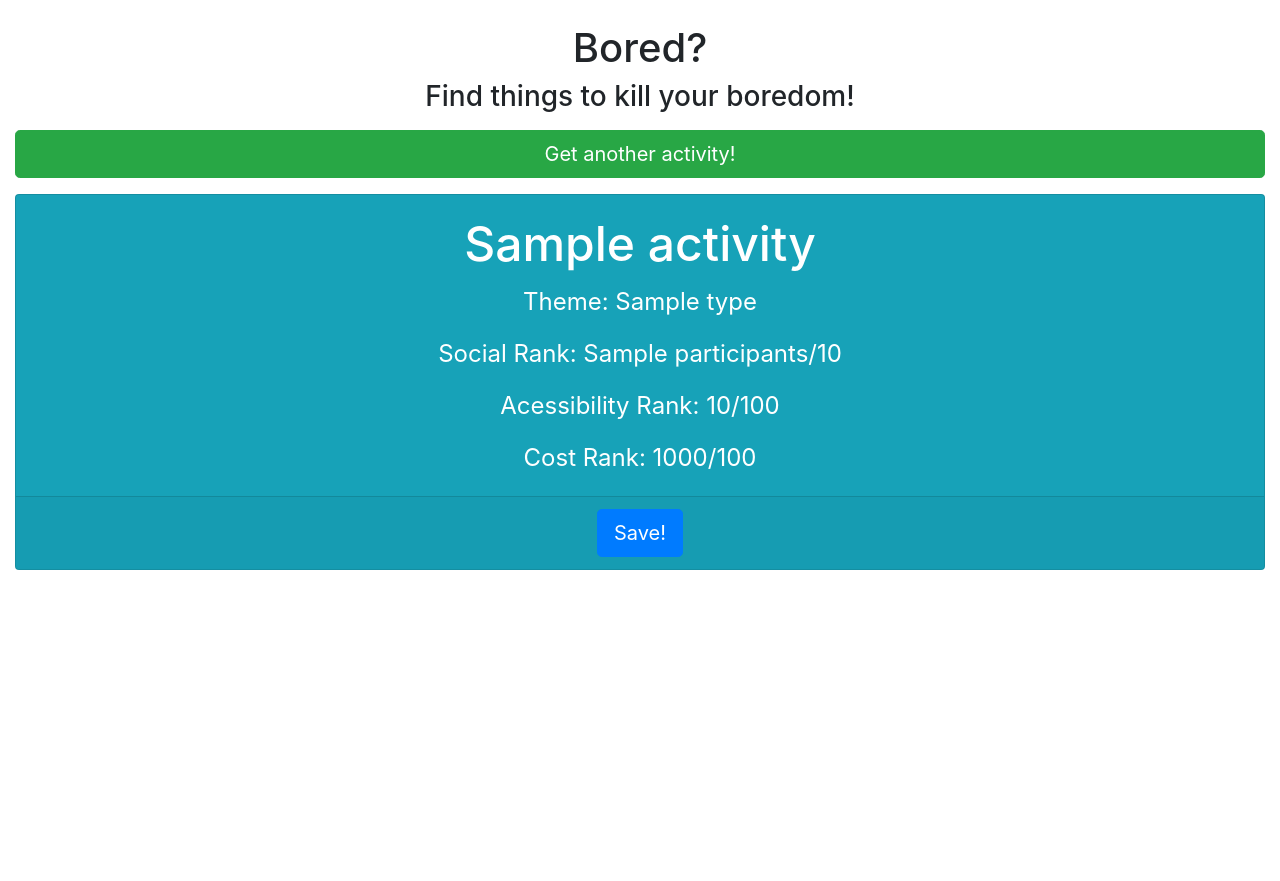
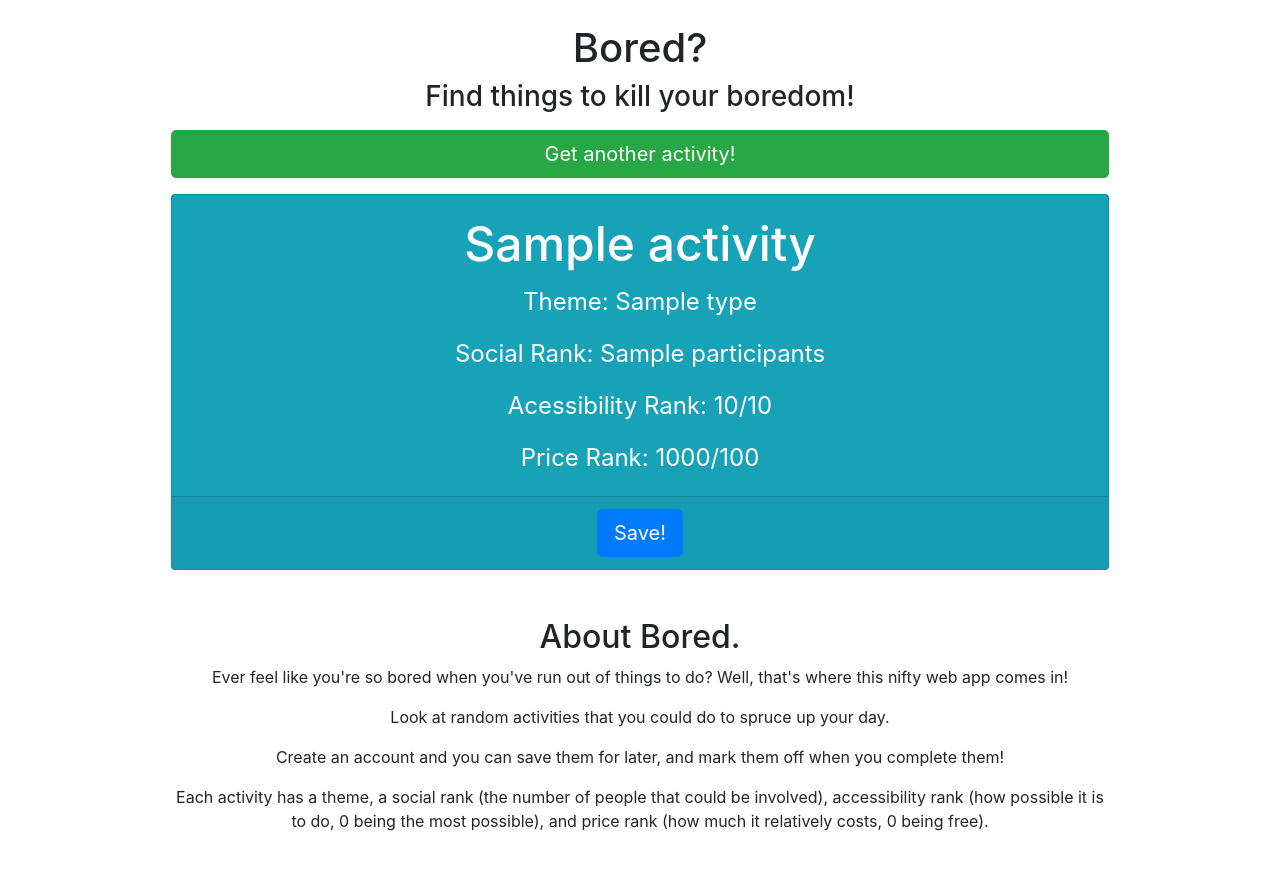
Before and after one commit to jsaji/bored-web-app, a Flask app: page / in a window 1280 px wide. Shown: the part 56-937 px from the top of the page. Before the commit the page ends 626 px from the top, so only its background shows below. Run offline with Flask 2, Linux system fonts and the light colour scheme; tables that the repository leaves empty hold one stand-in row (values such as "Sample post"); a database or web service that is not in the repository returns one stand-in record (values such as "Sample title"); data that the repository does not hold is empty; parts of the project's set-up code (start-up, migrations or seed data) failed here and were passed over; some libraries are stand-ins or nearby versions.

Commit message:
Visual updates

```diff
--- a/bored_app/app.py
+++ b/bored_app/app.py
@@ -1,4 +1,3 @@
-
 """
 app.py
 - provides the endpoints for consuming and producing
@@ -11,6 +10,7 @@ from .models import Activity, User, UserActivity, db
 from sqlalchemy import exc
 from flask_session import Session
 
+# Intialises the app
 web_app = Flask(__name__)
 web_app.config.from_object('bored_app.config.BaseConfig')
 db.init_app(web_app)
@@ -20,109 +20,144 @@ BASE_URL = 'https://www.boredapi.com/api/activity'
 @web_app.route("/")
 def index():
     """ Home page """
-    title = "Bored?"
-    subtitle = "Find things to kill your boredom!"
-    if session.get('temp_activity_id'):
-        temp_activity_id = session['temp_activity_id']
-        session.pop('temp_activity_id', None)
-        r = requests.get(BASE_URL, params={'key':temp_activity_id})
-    else:
-        r = requests.get(BASE_URL)
-    activity_data = map_activity_model(r.json())
-    activity_data['activity_type'] = activity_data['activity_type'].capitalize()
-    activity_data['accessibility'] = int(round(activity_data['accessibility'] * 10))
-    activity_data['price'] = int(round(activity_data['price'] * 100))
-    activity = Activity(**activity_data)
-    if session.get('user_id'):
-        user_id = session['user_id']
-    else:
-        user_id = None
-    return render_template("index.html", activity=activity, user_id=user_id, title=title, subtitle=subtitle)
-
+    try:
+        # Sets title and subtitle to be used on the page
+        title = "Bored?"
+        subtitle = "Find things to kill your boredom!"
+        if session.get('temp_activity_id'):
+            # If there was an activity id in storage, get this specific one
+            # (e.g. finding one, then having to log in will keep the activity first seen)
+            temp_activity_id = session['temp_activity_id']
+            session.pop('temp_activity_id', None)
+            r = requests.get(BASE_URL, params={'key':temp_activity_id})
+        else:
+            # Else get a random activity
+            r = requests.get(BASE_URL)
+        # Maps returned data to the fields of the Activity model we use (for consistency)
+        activity_data = map_activity_model(r.json())
+        activity_data['activity_type'] = activity_data['activity_type'].capitalize()
+        activity_data['accessibility'] = int(round(activity_data['accessibility'] * 10))
+        activity_data['price'] = int(round(activity_data['price'] * 100))
+        # Returns template
+        return render_template("index.html", activity=activity_data, title=title, subtitle=subtitle)
+    except Exception as e:
+        # If an error occurs, returns an error page
+        return error(e.args)
 
 @web_app.route("/register", methods=['GET', 'POST'])
 def register():
     """ Register page for new users """
-    if request.method == 'GET':
-        return render_template("register.html", title="Register")
+    error_msgs = []
+    email = ''
+    try:
+        # If GETting the page, return it
+        if request.method == 'GET':
+            return render_template("register.html", title="Register")
 
-    try:
+        # We're here if it's a POST request
+        # Gets POST form data and checks email and password fields
+        # If there are any issues, return register page with error messages
         data = request.form
-        user = User(**data)
-        db.session.add(user)
-        db.session.commit()
-        session['logged_in'] = True
-        session['user_id'] = user.user_id
-        session['email'] = data['email']
-        return index()
+        if not data.get("email"):
+            error_msgs.append("Please enter an email.")
+        else:
+            email = data['email']
+        if data.get("password"):
+            password = data['password']
+            if len(password) < 6:
+                error_msgs.append("Password must have at least 8 characters.")
+            if not data.get('confirm_password'):
+                error_msgs.append("Please confirm password.")
+            elif data['confirm_password'] != password:
+                error_msgs.append("Passwords do not match.")
+        else:
+            error_msgs.append("Please enter a password.")
+        # If there are no errors, create the user, log them in and return to home page
+        if not len(error_msgs):
+            user = User(email=email, password=password)
+            db.session.add(user)
+            db.session.commit()
+            session['logged_in'] = True
+            session['user_id'] = user.user_id
+            session['email'] = data['email']
+            return index()
     except exc.SQLAlchemyError as e:
+        # In case of a DB error, roll it back
         db.session.rollback()
-        return register()
+    except Exception as e:
+        # If an error occurs, returns an error page
+        return error(e.args)
+    # This point is reached if there are issues with email or password
+    return render_template("register.html", title="Register", error_msgs=error_msgs, email=email)
 
 
 @web_app.route("/login", methods=['GET', 'POST'])
 def login():
     """ Login page for existing users """
-    if request.method == 'GET':
-        return render_template("login.html", email='', title="Login")
-    else:
+    try:
+        error_msgs = []
+        # If GETting the page, return it
+        if request.method == 'GET':
+            return render_template("login.html", title="Login")
+
+        # We're here if it's a POST request
+        # Gets POST form data and authenticates email/password combination
         data = request.form
-        valid_user = User.authenticate(**data)
+        user = User.authenticate(**data)
 
-        if not valid_user:
-            email = ''
-            if data.get('email'): email = data['email']
-            return render_template("login.html", email=email)
-
-        user = User.query.filter_by(email=data['email']).first()
-        session['logged_in'] = True
-        session['user_id'] = user.user_id
-        session['email'] = data['email']
-        return index()
+        # If they're a valid user, store useful information in the session
+        if user:
+            session['logged_in'] = True
+            session['user_id'] = user.user_id
+            session['email'] = data['email']
+            return index()
+        # Return page with error message (and value of email field so it doesn't have to be retyped)
+        error_msgs.append("The email or password is incorrect.")
+        email = data['email'] if data.get('email') else ''
+        return render_template("login.html", email=email, title="Login", error_msgs=error_msgs)
+    except Exception as e:
+        # If an error occurs, returns an error page
+        return error(e.args)
 
 @web_app.route("/logout", methods=['GET'])
 def logout():
-    session.pop('logged_in', None)
-    session.pop('email', None)
-    session.pop('user_id', None)
-    session.pop('temp_activity_id', None)
-    return index()
-
-@web_app.route("/profile", methods=['GET'])
-def profile():
-    """ Profile page for existing users to view their details """
-    if session.get('user_id') and session.get('logged_in'):
-        user = User.query.get(session['user_id'])
-        return render_template("profile.html", user=user, title="My Profile")
-    return login()
-
-
-@web_app.route("/profile/edit", methods=['GET', 'POST'])
-def edit_profile():
-    """ Profile page for existing users to edit their details """
-    return "<h1> coming soon </h1>"
-
+    try:
+        # Remove any session data that was stored
+        session.pop('logged_in', None)
+        session.pop('email', None)
+        session.pop('user_id', None)
+        session.pop('temp_activity_id', None)
+        return index()
+    except Exception as e:
+        # If an error occurs, returns an error page
+        return error(e.args)
 
 @web_app.route("/activity_list", methods=['GET', 'POST'])
 def activity_list():
     """ Activity list page for users to see the activities they have saved """
-    if session.get('user_id'):
-        title = "Saved Activities"
-        subtitle = "Add more things to your list and complete them"
-        user_id = session['user_id']
-        results = db.session.query(User, UserActivity, Activity).\
-                    filter(User.user_id==UserActivity.user_id).\
-                    filter(UserActivity.activity_id==Activity.activity_id).\
-                    filter(User.user_id==user_id).\
-                    all()
-        activities = []
-        user_activities = []
-        for u, ua, a in results:
-            user_activities.append(ua.to_dict())
-            activities.append(a.to_dict())
-            print(ua.to_dict())
-        return render_template('activity_list.html', activities=activities, user_activities=user_activities, title=title, subtitle=subtitle)
-
+    try:
+        if session.get('user_id'):
+            # If user is logged in, get any saved activities they may have
+            title = "Saved Activities"
+            subtitle = "Add more things to your list and complete them"
+            user_id = session['user_id']
+            results = db.session.query(User, UserActivity, Activity).\
+                        filter(User.user_id==UserActivity.user_id).\
+                        filter(UserActivity.activity_id==Activity.activity_id).\
+                        filter(User.user_id==user_id).\
+                        all()
+            activities = []
+            user_activities = []
+            # Iterates over the set of tuples returned
+            for u, ua, a in results:
+                user_activities.append(ua.to_dict())
+                activities.append(a.to_dict())
+            # Returns page filled with saved activities
+            return render_template('activity_list.html', activities=activities, user_activities=user_activities, title=title, subtitle=subtitle)
+    except Exception as e:
+        # If an error occurs, returns an error page
+        return error(e.args)
+    # This point is reached if user attempts to reach page but is not logged in
     return login()
 
 
@@ -130,14 +165,17 @@ def activity_list():
 def add_activity():
     """ Add activity to user's list of saved activities """
     try:
+        # Gets form data and checks for activity_id
         data = request.form
         if data.get('activity_id'):
-            session['temp_activity_id'] = data['activity_id']
+            # If user is logged in, check if they already have saved this activity
             if session.get('user_id'):
                 user_activity = UserActivity.query.filter_by(activity_id=data['activity_id'], user_id=session['user_id']).first()
+                # If it hasn't already been saved, save it
                 if user_activity is None:
                     user_activity = UserActivity(activity_id=data['activity_id'], user_id=session['user_id'])
                     activity = Activity.query.get(data['activity_id'])
+                    # If the relevant activity does not exist in the DB, create it too
                     if activity is None:
                         activity = Activity(**data)
                         db.session.add(activity)
@@ -145,13 +183,16 @@ def add_activity():
                     db.session.add(user_activity)
                     db.session.commit()
             else:
-                session['temp_activity_id'] = activity.activity_id
+                # If not logged in, store the id of the current activity and redirect to login
+                session['temp_activity_id'] = data['activity_id']
                 return login()
     except exc.SQLAlchemyError as e:
+        # In case of a DB error, roll it back
         db.session.rollback()
-        print(e.args)
     except Exception as e:
-        print(e.args)
+        # If an error occurs, returns an error page
+        return error(e.args)
+    # Go back to home page
     return index()
 
 
@@ -159,41 +200,51 @@ def add_activity():
 def remove_activity():
     """ Remove activity from user's list of saved activities """
     try:
+        # Gets form data and checks for user_activity_id
         data = request.form
         if data.get('user_activity_id'):
+            # Checks if it exists in the DB and deletes it if it does exist
             user_activity = UserActivity.query.get(data['user_activity_id'])
             if user_activity is not None:
-                print(user_activity.to_dict())
                 db.session.delete(user_activity)
                 db.session.commit()
     except exc.SQLAlchemyError as e:
+        # In case of a DB error, roll it back
         db.session.rollback()
-        print(e.args)
     except Exception as e:
-        print(e.args)
-
+        # If an error occurs, returns an error page
+        return error(e.args)
+    # Go back to activity list page
     return activity_list()
 
 
 @web_app.route("/activity_list/complete", methods=['POST'])
 def complete_activity():
-    """ Complete an activity on user's list of saved activities """
+    """ Complete/uncomplete an activity on user's list of saved activities """
     try:
+        # Gets form data and checks for user_activity_id
         data = request.form
         if data.get('user_activity_id'):
             user_activity = UserActivity.query.get(data['user_activity_id'])
+            # Checks if it exists in the DB, and inverts the is_completed flag
             if user_activity is not None:
                 user_activity.is_completed = not user_activity.is_completed
                 db.session.commit()
     except exc.SQLAlchemyError as e:
+        # In case of a DB error, roll it back
         db.session.rollback()
-        print(e.args)
     except Exception as e:
-        print(e.args)
-
+        # If an error occurs, returns an error page
+        return error(e.args)
+    # Go back to activity list page
     return activity_list()
 
+def error(error_msg):
+    """ Returns an error page """
+    return render_template('error.html', error=error_msg, title="ERROR")
+
 def map_activity_model(raw_activity):
+    """ Maps request data to the fields defined for the Activity model """
     return {
         'activity_id': raw_activity['key'],
         'description': raw_activity['activity'],
--- a/bored_app/config.py
+++ b/bored_app/config.py
@@ -5,9 +5,7 @@
 import os
 
 class BaseConfig(object):
-    f = open('bored_app/DB_LINK.txt', 'r')
-    db_link = f.read() #os.environ["DB_LINK"]
-    f.close()
+    db_link = os.environ["DB_LINK"]
     DEBUG = True
     SQLALCHEMY_DATABASE_URI = db_link
     SQLALCHEMY_TRACK_MODIFICATIONS = False
--- a/bored_app/templates/header.html
+++ b/bored_app/templates/header.html
@@ -16,7 +16,10 @@
             <a class="navbar-brand" href="{{ url_for('index') }}">Bored.</a>
 
             <div class="collapse navbar-collapse" id="navbarColor01">
-              <ul class="navbar-nav mr-auto">
+              <ul class="navbar-nav ml-auto text-white">
+                {% if session.get('email') %}
+                  <li>Logged in as: <strong>{{session['email']}}</strong> </li>
+                {% endif %}
               </ul>
 
                 {% if session.get('logged_in') %}
--- a/bored_app/templates/index.html
+++ b/bored_app/templates/index.html
@@ -3,25 +3,25 @@
 
 <div id="randomactivity">
     <div class="container-fluid text-center">
-        <form action="{{ url_for('index') }}" method="GET">
-            <button type="submit" class="btn btn-success btn-lg btn-block mb-3">Get another activity!</button>
+        <form action="{{ url_for('index') }}" method="GET" class="">
+            <button type="submit" class="btn w-75 mx-auto btn-success btn-lg btn-block mb-3">Get another activity!</button>
         </form>
         <form action="{{ url_for('add_activity') }}" method="POST">
-            <input hidden type="number" value="{{ activity.activity_id }}" name='activity_id'>
-            <input hidden type="text" value="{{ activity.description }}" name='description'>
-            <input hidden type="text" value="{{ activity.activity_type }}" name='activity_type'>
-            <input hidden type="number" value="{{ activity.participants }}" name='participants'>
-            <input hidden type="number" value="{{ activity.accessibility }}" name='accessibility'>
-            <input hidden type="number" value="{{ activity.price }}" name='price'>
-            <input hidden type="text" value="{{ activity.link }}" name='link'>
+            <input hidden type="number" value="{{ activity['activity_id'] }}" name='activity_id'>
+            <input hidden type="text" value="{{ activity['description'] }}" name='description'>
+            <input hidden type="text" value="{{ activity['activity_type'] }}" name='activity_type'>
+            <input hidden type="number" value="{{ activity['participants'] }}" name='participants'>
+            <input hidden type="number" value="{{ activity['accessibility'] }}" name='accessibility'>
+            <input hidden type="number" value="{{ activity['price'] }}" name='price'>
+            <input hidden type="text" value="{{ activity['link'] }}" name='link'>
 
-            <div class="card bg-info text-white text-center">
+            <div class="card mx-auto w-75 bg-info text-white text-center">
                 <div class="card-body">
-                    <h5 class="card-title display" style="font-size:xxx-large;">{{activity.description}}</h5>
-                    <p class="card-text" style="font-size:x-large">Theme: {{activity.activity_type}}</p>
-                    <p class="card-text" style="font-size:x-large;">Social Rank: {{activity.participants}}/10</p>
-                    <p class="card-text" style="font-size:x-large;">Acessibility Rank: {{activity.accessibility}}/100</p>
-                    <p class="card-text" style="font-size:x-large;">Cost Rank: {{activity.price}}/100</p>
+                    <h5 class="card-title display" style="font-size:xxx-large;">{{activity['description']}}</h5>
+                    <p class="card-text" style="font-size:x-large">Theme: {{activity['activity_type']}}</p>
+                    <p class="card-text" style="font-size:x-large;">Social Rank: {{activity['participants']}}</p>
+                    <p class="card-text" style="font-size:x-large;">Acessibility Rank: {{activity['accessibility']}}/10</p>
+                    <p class="card-text" style="font-size:x-large;">Price Rank: {{activity['price']}}/100</p>
                 </div>
                 <div class="card-footer ">
                     <button type="submit" class="btn btn-primary btn-lg">Save!</button>
@@ -29,6 +29,16 @@
             </div>
         </form>
 
+        <div class="my-5 w-75 mx-auto">
+            <h2>About Bored.</h2>
+            <p>Ever feel like you're so bored when you've run out of things to do?
+            Well, that's where this nifty web app comes in!</p>
+            <p>Look at random activities that you could do to spruce up your day.</p>
+            <p>Create an account and you can save them for later, and mark them off when you complete them!</p>
+            <p>Each activity has a theme, a social rank (the number of people that could be involved),
+                accessibility rank (how possible it is to do, 0 being the most possible),
+                and price rank (how much it relatively costs, 0 being free).</p>
+        </div>
     </div>
 </div>
 
```
Also changed, not shown: bored_app/templates/activity_list.html (+7 -4 lines), bored_app/templates/error.html (added, +13 -0 lines), bored_app/templates/login.html (+11 -1 lines), bored_app/templates/profile.html (deleted, +0 -11 lines), bored_app/templates/profile_edit.html (deleted, +0 -16 lines), bored_app/templates/register.html (+12 -2 lines).
